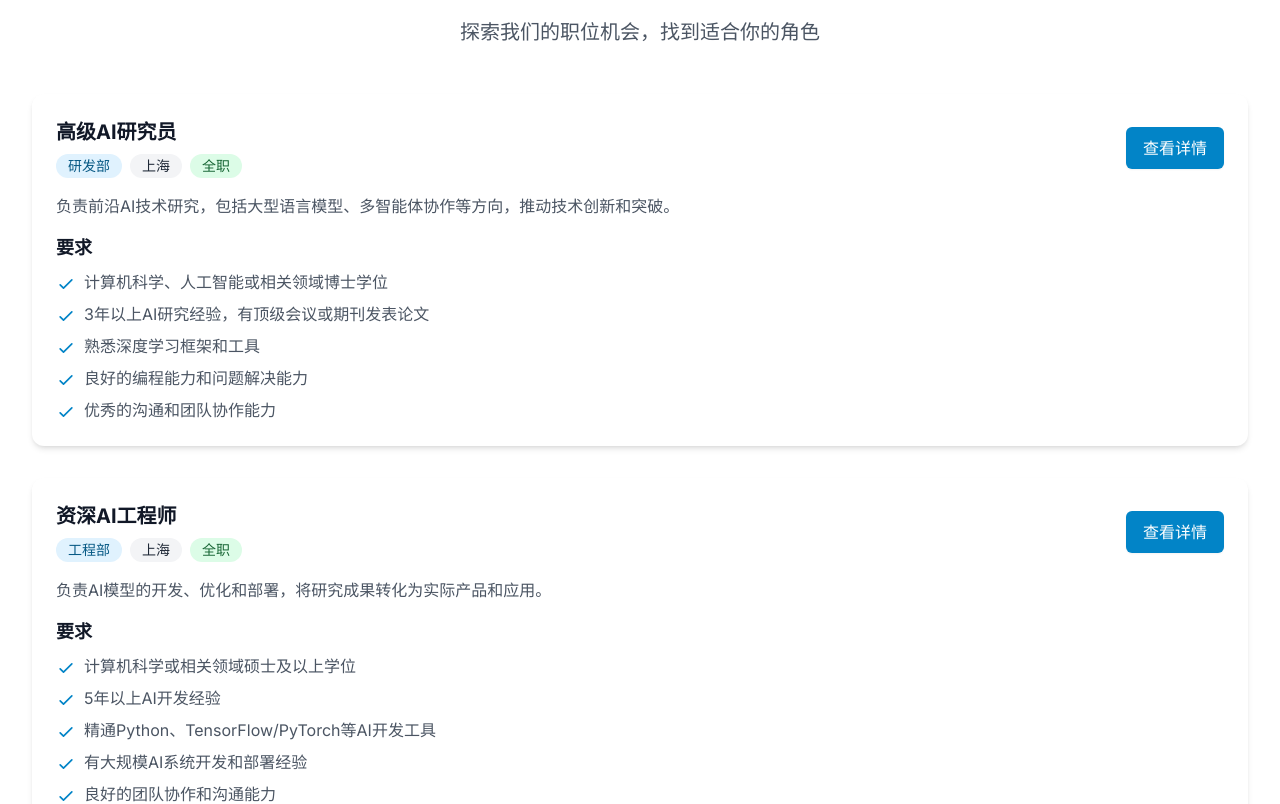
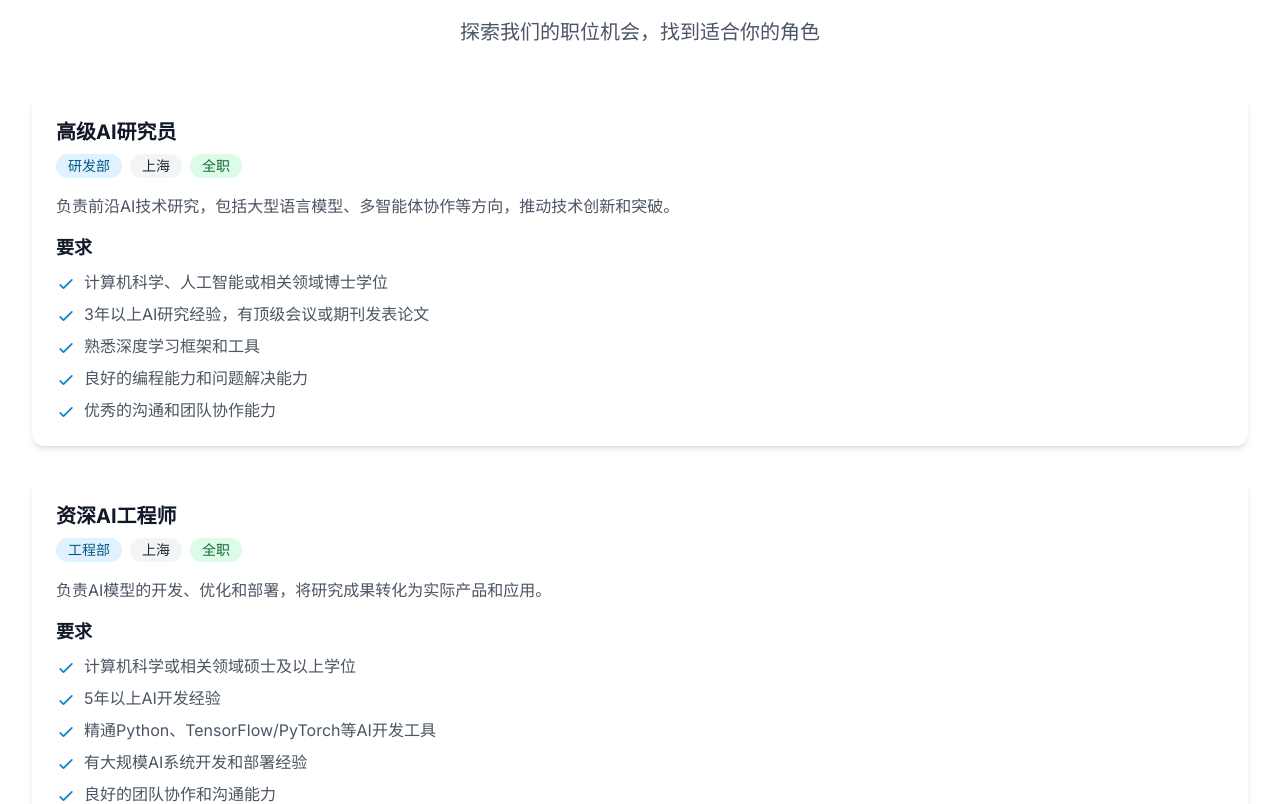
Before and after one commit to fengfxf/zhiyun-tech-website, a Next.js app: page /careers in a window 1280 px wide. Shown: the part 1622-2426 px from the top of the page. Built offline with nearby package versions, Linux system fonts and the light colour scheme.

Commit message:
更新官网

```diff
--- a/app/careers/page.tsx
+++ b/app/careers/page.tsx
@@ -377,14 +377,14 @@
                       </span>
                     </div>
                   </div>
-                  <div className="mt-4 md:mt-0">
+                  {/* <div className="mt-4 md:mt-0">
                     <Link
                       href={`/careers/${job.id}`}
                       className="inline-flex items-center px-4 py-2 border border-transparent text-base font-medium rounded-md shadow-sm text-white bg-primary-600 hover:bg-primary-700 focus:outline-none focus:ring-2 focus:ring-offset-2 focus:ring-primary-500"
                     >
                       查看详情
                     </Link>
-                  </div>
+                  </div> */}
                 </div>
                 <p className="mt-4 text-gray-600 dark:text-gray-300">
                   {job.description}
```
